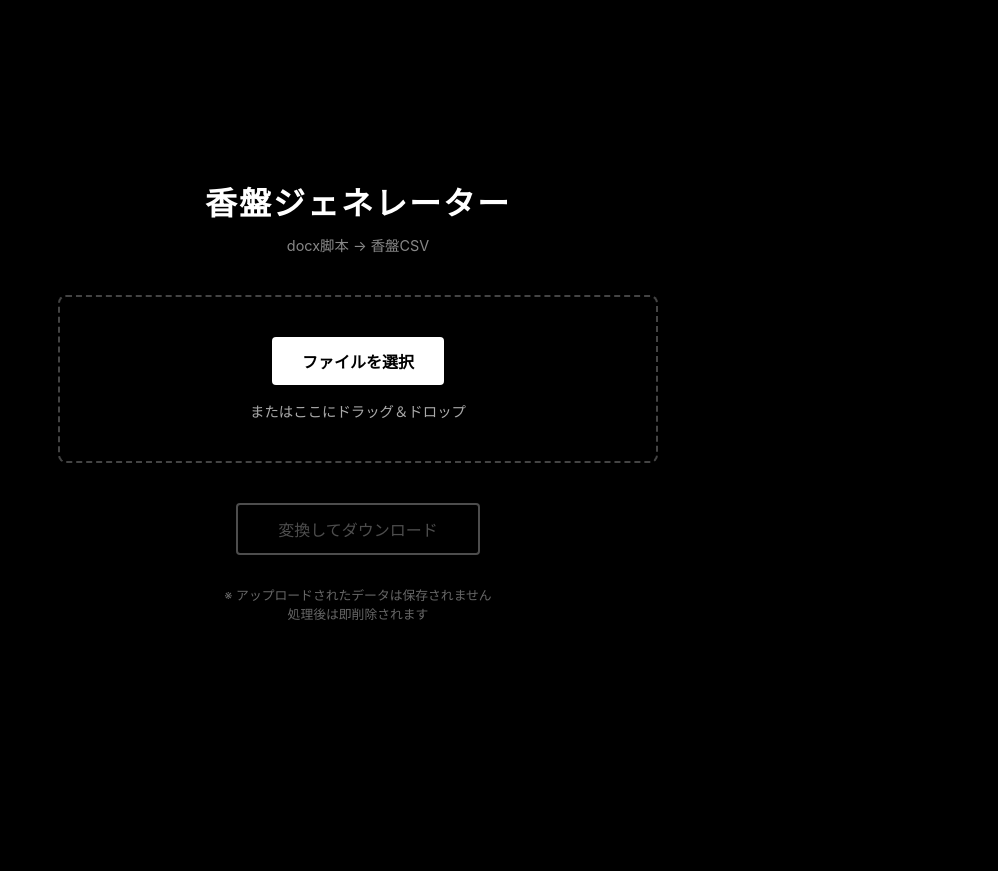
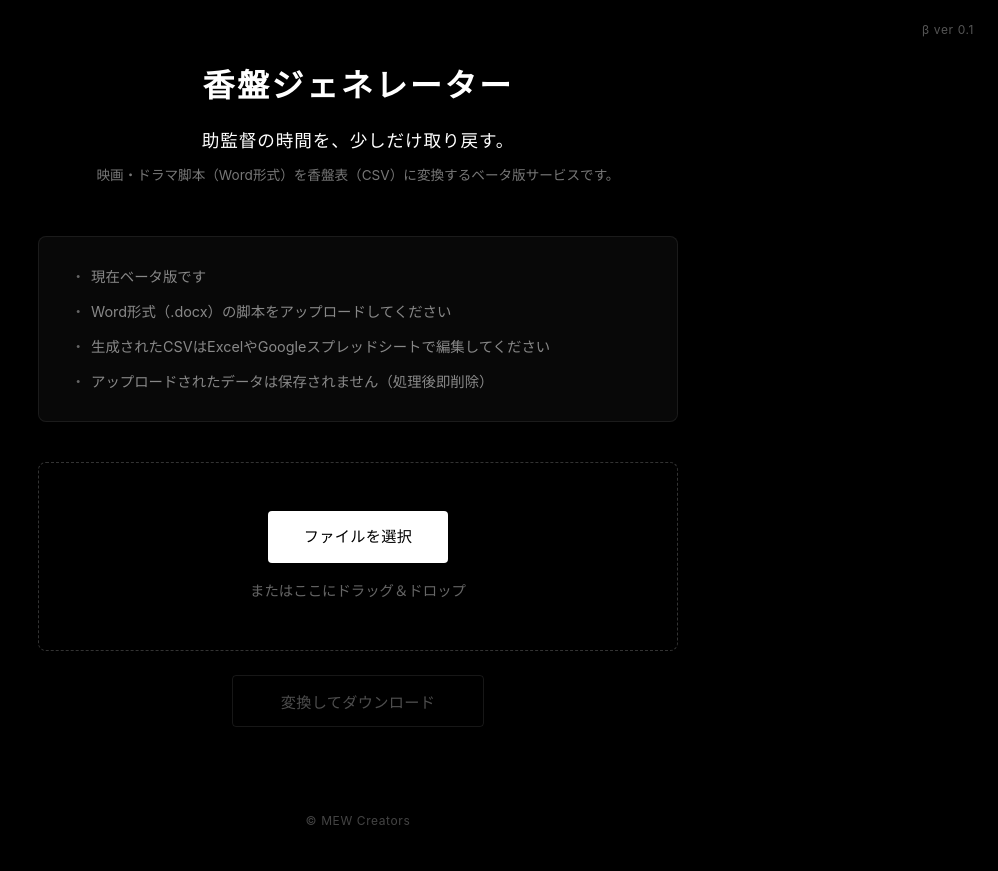
Before and after one commit to kyakuhonshin/kouban-generator, a FastAPI app: page / in a window 1280 px wide. Shown: the whole page, without its empty margins (282-1280 px from the left). Before the commit the page ends 620 px from the top, so only its background shows below. Run offline with FastAPI, Linux system fonts and the light colour scheme.

Commit message:
UI改善: β版デザインリニューアル

```diff
--- a/templates/index.html
+++ b/templates/index.html
@@ -14,48 +14,102 @@
         body {
             background-color: #000;
             color: #fff;
-            font-family: -apple-system, BlinkMacSystemFont, "Segoe UI", Roboto, sans-serif;
+            font-family: -apple-system, BlinkMacSystemFont, "Segoe UI", Roboto, "Hiragino Sans", "Noto Sans JP", sans-serif;
             min-height: 100vh;
             display: flex;
             flex-direction: column;
             align-items: center;
-            justify-content: center;
-            padding: 20px;
+            padding: 60px 20px 40px;
+            line-height: 1.6;
         }
 
         .container {
-            max-width: 600px;
+            max-width: 640px;
             width: 100%;
             text-align: center;
         }
 
+        .version {
+            position: fixed;
+            top: 20px;
+            right: 24px;
+            font-size: 0.75rem;
+            color: #555;
+            letter-spacing: 0.05em;
+        }
+
         h1 {
             font-size: 2rem;
-            margin-bottom: 10px;
-            letter-spacing: 2px;
+            font-weight: 600;
+            letter-spacing: 0.08em;
+            margin-bottom: 16px;
+        }
+
+        .catchphrase {
+            font-size: 1.1rem;
+            font-weight: 400;
+            letter-spacing: 0.05em;
+            margin-bottom: 8px;
+            color: #fff;
         }
 
         .subtitle {
+            font-size: 0.85rem;
+            color: #777;
+            margin-bottom: 48px;
+            line-height: 1.8;
+        }
+
+        .info-block {
+            background-color: rgba(255, 255, 255, 0.03);
+            border: 1px solid rgba(255, 255, 255, 0.08);
+            border-radius: 8px;
+            padding: 28px 32px;
+            margin-bottom: 40px;
+            text-align: left;
+        }
+
+        .info-block ul {
+            list-style: none;
+            padding: 0;
+        }
+
+        .info-block li {
             font-size: 0.9rem;
             color: #888;
-            margin-bottom: 40px;
+            margin-bottom: 12px;
+            padding-left: 20px;
+            position: relative;
+        }
+
+        .info-block li:last-child {
+            margin-bottom: 0;
+        }
+
+        .info-block li::before {
+            content: "・";
+            position: absolute;
+            left: 0;
+            color: #666;
         }
 
         .upload-area {
-            border: 2px dashed #444;
+            border: 1px dashed rgba(255, 255, 255, 0.2);
             border-radius: 8px;
-            padding: 40px;
-            margin-bottom: 20px;
-            transition: border-color 0.3s;
+            padding: 48px 40px;
+            margin-bottom: 24px;
+            transition: border-color 0.3s, background-color 0.3s;
+            cursor: pointer;
         }
 
         .upload-area:hover {
-            border-color: #666;
+            border-color: rgba(255, 255, 255, 0.4);
+            background-color: rgba(255, 255, 255, 0.02);
         }
 
         .upload-area.dragover {
-            border-color: #fff;
-            background-color: #111;
+            border-color: rgba(255, 255, 255, 0.6);
+            background-color: rgba(255, 255, 255, 0.04);
         }
 
         input[type="file"] {
@@ -66,38 +120,41 @@
             display: inline-block;
             background-color: #fff;
             color: #000;
-            padding: 12px 30px;
+            padding: 14px 36px;
             border-radius: 4px;
             cursor: pointer;
-            font-weight: bold;
-            transition: opacity 0.3s;
+            font-weight: 500;
+            font-size: 0.95rem;
+            letter-spacing: 0.02em;
+            transition: opacity 0.25s;
         }
 
         .upload-btn:hover {
-            opacity: 0.8;
+            opacity: 0.85;
         }
 
         .file-name {
-            margin-top: 15px;
+            margin-top: 16px;
             font-size: 0.9rem;
-            color: #aaa;
+            color: #666;
         }
 
         .submit-btn {
             background-color: transparent;
             color: #fff;
-            border: 2px solid #fff;
-            padding: 12px 40px;
+            border: 1px solid rgba(255, 255, 255, 0.3);
+            padding: 14px 48px;
             border-radius: 4px;
             cursor: pointer;
-            font-size: 1rem;
-            margin-top: 20px;
-            transition: all 0.3s;
+            font-size: 0.95rem;
+            letter-spacing: 0.02em;
+            transition: all 0.25s;
         }
 
         .submit-btn:hover:not(:disabled) {
             background-color: #fff;
             color: #000;
+            border-color: #fff;
         }
 
         .submit-btn:disabled {
@@ -107,7 +164,7 @@
 
         .loading {
             display: none;
-            margin-top: 20px;
+            margin-top: 32px;
         }
 
         .loading.active {
@@ -115,13 +172,13 @@
         }
 
         .spinner {
-            border: 2px solid #333;
+            border: 2px solid rgba(255, 255, 255, 0.1);
             border-top: 2px solid #fff;
             border-radius: 50%;
-            width: 30px;
-            height: 30px;
+            width: 28px;
+            height: 28px;
             animation: spin 1s linear infinite;
-            margin: 0 auto 10px;
+            margin: 0 auto 12px;
         }
 
         @keyframes spin {
@@ -129,27 +186,49 @@
             100% { transform: rotate(360deg); }
         }
 
-        .notice {
-            margin-top: 30px;
-            font-size: 0.8rem;
+        .loading p {
+            font-size: 0.85rem;
             color: #666;
         }
 
+        .message {
+            margin-top: 24px;
+            font-size: 0.9rem;
+        }
+
         .error {
-            color: #ff6666;
-            margin-top: 15px;
+            color: #c44;
         }
 
         .success {
-            color: #66ff66;
-            margin-top: 15px;
+            color: #4a4;
+        }
+
+        footer {
+            margin-top: auto;
+            padding-top: 60px;
+            font-size: 0.75rem;
+            color: #444;
+            letter-spacing: 0.05em;
         }
     </style>
 </head>
 <body>
+    <div class="version">β ver 0.1</div>
+
     <div class="container">
         <h1>香盤ジェネレーター</h1>
-        <p class="subtitle">docx脚本 → 香盤CSV</p>
+        <p class="catchphrase">助監督の時間を、少しだけ取り戻す。</p>
+        <p class="subtitle">映画・ドラマ脚本（Word形式）を香盤表（CSV）に変換するベータ版サービスです。</p>
+
+        <div class="info-block">
+            <ul>
+                <li>現在ベータ版です</li>
+                <li>Word形式（.docx）の脚本をアップロードしてください</li>
+                <li>生成されたCSVはExcelやGoogleスプレッドシートで編集してください</li>
+                <li>アップロードされたデータは保存されません（処理後即削除）</li>
+            </ul>
+        </div>
 
         <form id="uploadForm" enctype="multipart/form-data">
             <div class="upload-area" id="dropArea">
@@ -166,10 +245,10 @@
             <p>処理中...</p>
         </div>
 
-        <div id="message"></div>
+        <div id="message" class="message"></div>
+    </div>
 
-        <p class="notice">※ アップロードされたデータは保存されません<br>処理後は即削除されます</p>
-    </div>
+    <footer>© MEW Creators</footer>
 
     <script>
         const dropArea = document.getElementById('dropArea');
@@ -180,7 +259,6 @@
         const loading = document.getElementById('loading');
         const message = document.getElementById('message');
 
-        // ファイル選択
         fileInput.addEventListener('change', function() {
             if (this.files.length > 0) {
                 fileName.textContent = this.files[0].name;
@@ -189,7 +267,6 @@
             }
         });
 
-        // ドラッグ＆ドロップ
         dropArea.addEventListener('dragover', function(e) {
             e.preventDefault();
             this.classList.add('dragover');
@@ -216,7 +293,6 @@
             }
         });
 
-        // フォーム送信
         uploadForm.addEventListener('submit', async function(e) {
             e.preventDefault();
 
@@ -234,7 +310,6 @@
                 });
 
                 if (response.ok) {
-                    // CSVダウンロード
                     const blob = await response.blob();
                     const url = window.URL.createObjectURL(blob);
                     const a = document.createElement('a');
```
